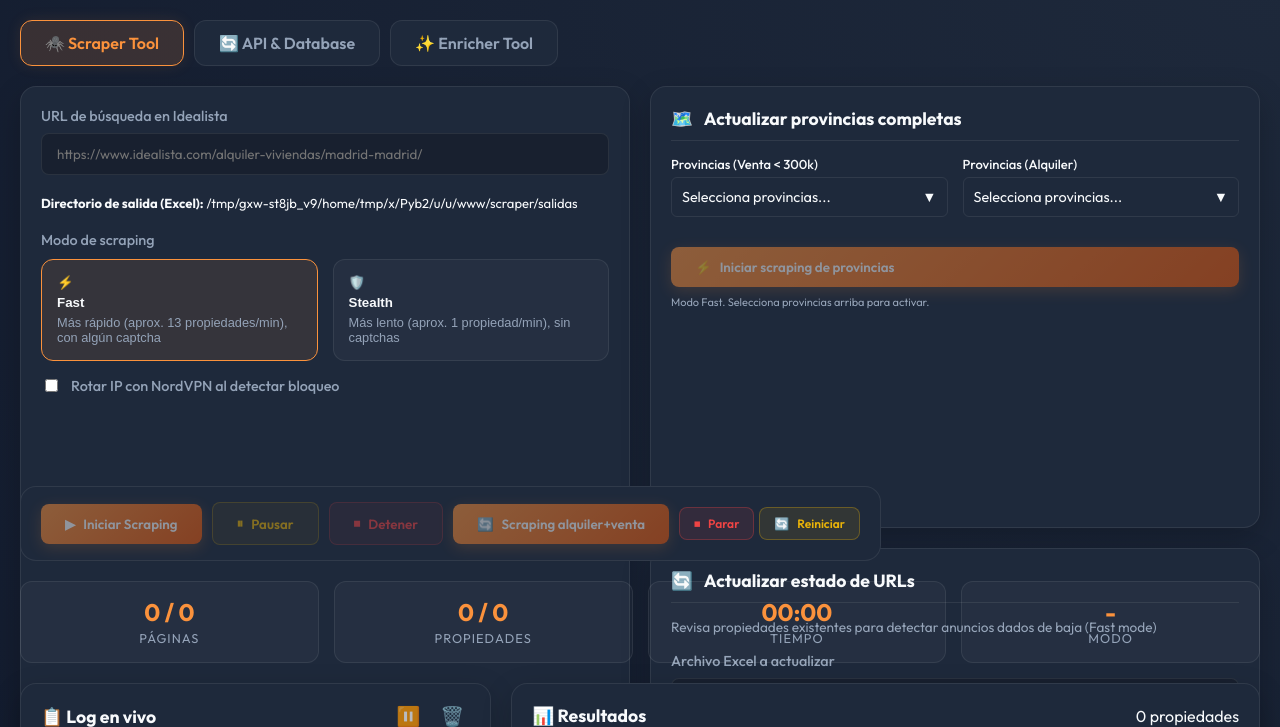
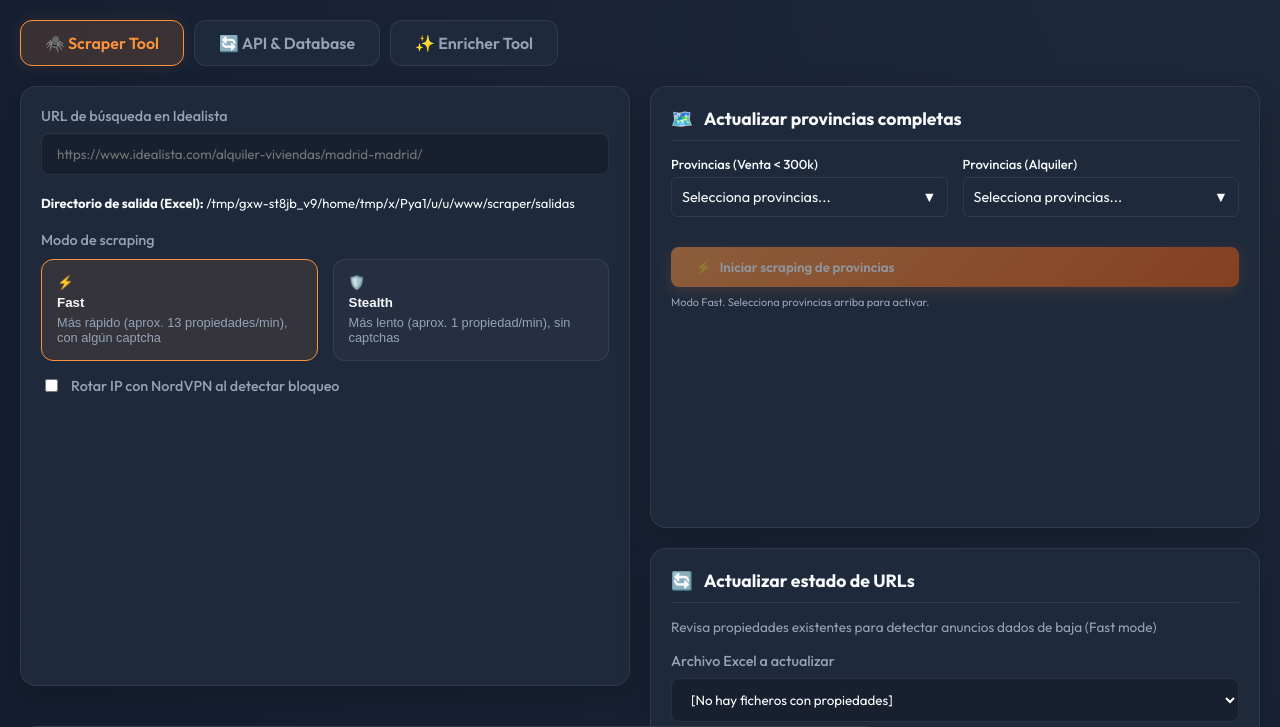
Before and after one commit to alvguijarro/RealEstateMaster_ClaudeCode, a Flask app: page / in a window 1280 px wide. Shown: the part 85-812 px from the top of the page. Run offline with Flask 2, Linux system fonts and the light colour scheme; data that the repository does not hold is empty; some libraries are stand-ins or nearby versions.

Commit message:
Increase scraper layout height to 65vh to prevent module overlap

```diff
--- a/scraper/app/static/style.css
+++ b/scraper/app/static/style.css
@@ -138,9 +138,10 @@ h1 {
     width: 100%;
     align-items: stretch;
     /* Left panel stretches to match right panels combined height */
-    height: 45vh;
-    /* REDUCED HEIGHT: constrain the whole row */
-    min-height: 350px;
+    height: 65vh;
+    /* INCREASED HEIGHT: prevent overlap */
+    min-height: 600px;
+    /* Minimum height to fit content safely */
 }
 
 /* Left Panel: Main Controls - fills full height */
@@ -149,6 +150,8 @@ h1 {
     flex-direction: column;
     overflow-y: auto;
     /* Scroll internally */
+    min-height: 0;
+    /* Allow shrinking */
 }
 
 /* Right Column: Stacked Panels */
@@ -158,6 +161,8 @@ h1 {
     gap: 20px;
     height: 100%;
     /* Fill the row height */
+    min-height: 0;
+    /* Allow shrinking */
 }
 
 /* Right panels split the height evenly and scroll */
```
